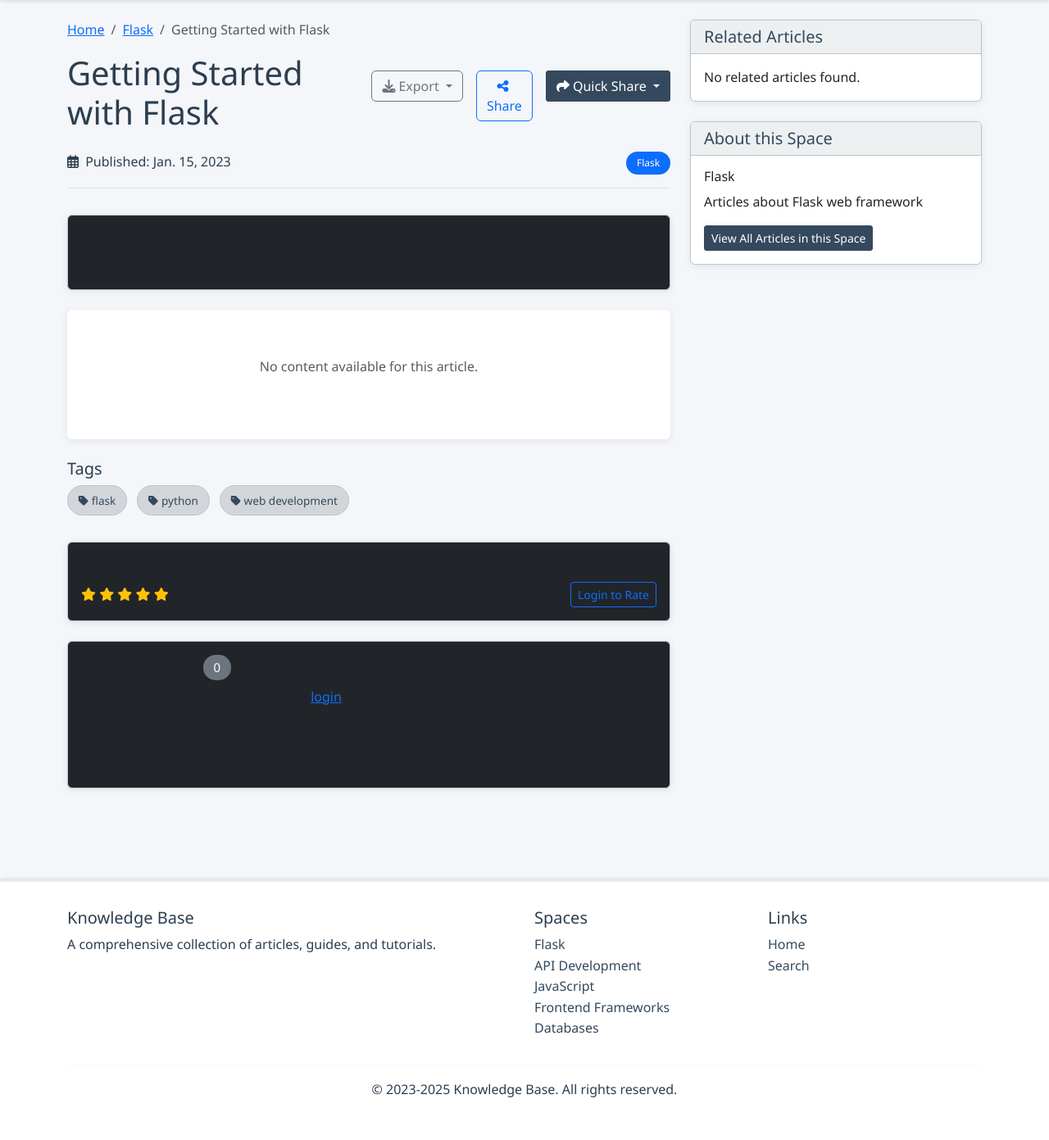
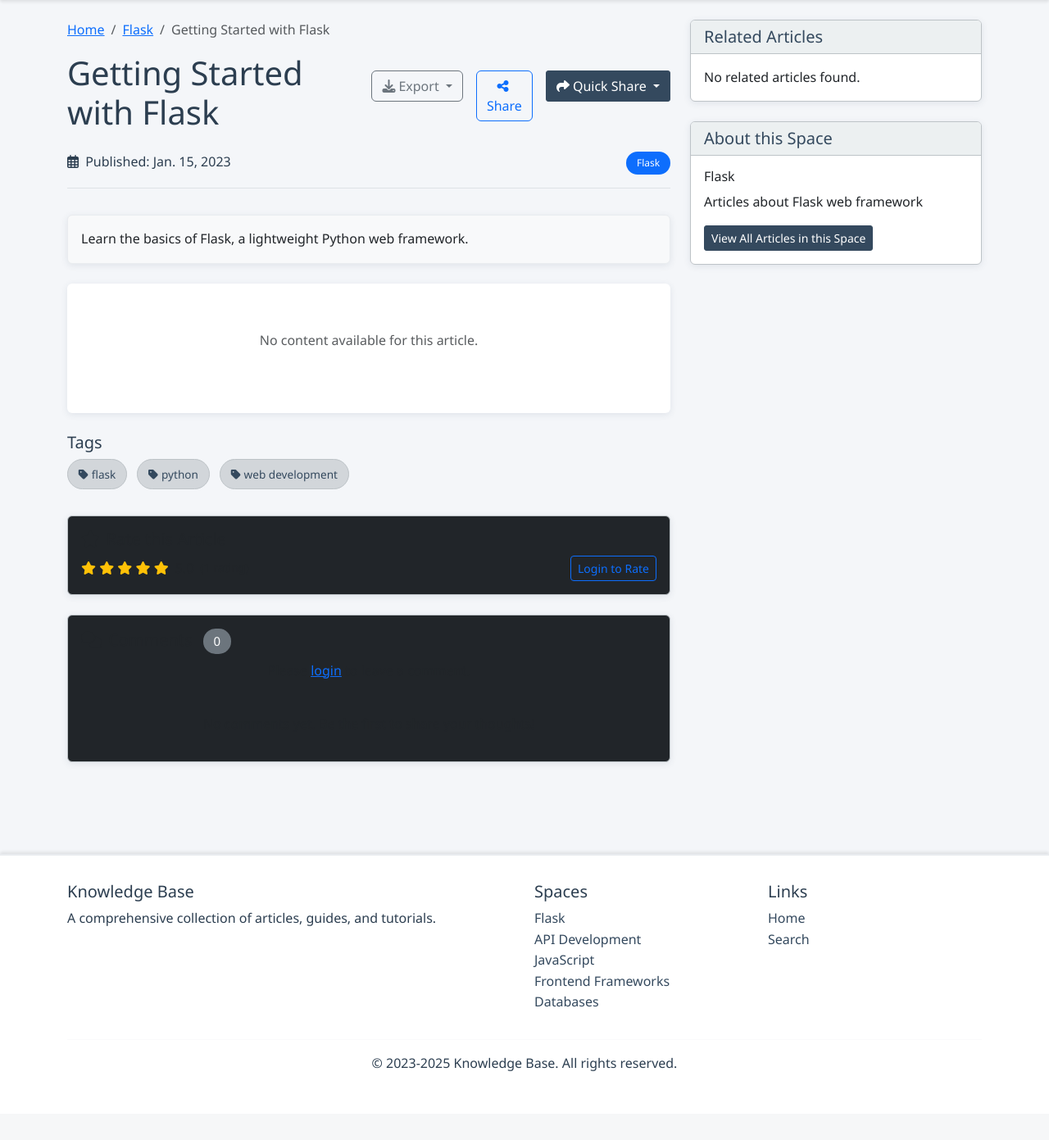
Before and after one commit to a-dulatov/KnowledgeVault, a Django app: page /article/1/ in a window 1280 px wide. Shown: the part 67-1458 px from the top of the page at 82% size. After the commit the page ends 1374 px from the top, so only its background shows below. Run offline with Django 5.2, Linux system fonts and the light colour scheme; data comes from the database, SQL or seed files in the repository; both versions use the stored data as it was after the commit.

Commit message:
Refine article display by enhancing visual appearance of key sections
Update article template to style summary and attachments blocks with light background.

Replit-Commit-Author: Agent
Replit-Commit-Session-Id: 966470d0-1175-4e27-bbd2-ff1539186348
Replit-Commit-Screenshot-Url: https://storage.googleapis.com/screenshot-production-us-central1/5c4c90be-2196-4a0b-b7f2-267e1ae3c18c/5f2fa1a2-802e-4e50-9690-1e43ebbb4e1a.jpg

```diff
--- a/templates/article.html
+++ b/templates/article.html
@@ -159,10 +159,9 @@
         </div>
 
         <!-- Article Summary -->
-        <div class="card bg-dark mb-4">
+        <div class="card mb-4" style="background-color: #f8f9fa; border: 1px solid #e9ecef;">
             <div class="card-body">
-                <h5 class="card-title"><i class="fas fa-info-circle me-2"></i>Summary</h5>
-                <p class="card-text">{{ article.summary }}</p>
+                <p class="card-text mb-0">{{ article.summary }}</p>
             </div>
         </div>
 
@@ -299,7 +298,7 @@
 
         <!-- Attachments -->
         {% if article.attachments.exists %}
-        <div class="card bg-dark mb-4">
+        <div class="card mb-4" style="background-color: #f8f9fa; border: 1px solid #e9ecef;">
             <div class="card-body">
                 <h5 class="card-title"><i class="fas fa-paperclip me-2"></i>Attachments</h5>
                 <div class="row">
```
Also changed, not shown: db.sqlite3.
